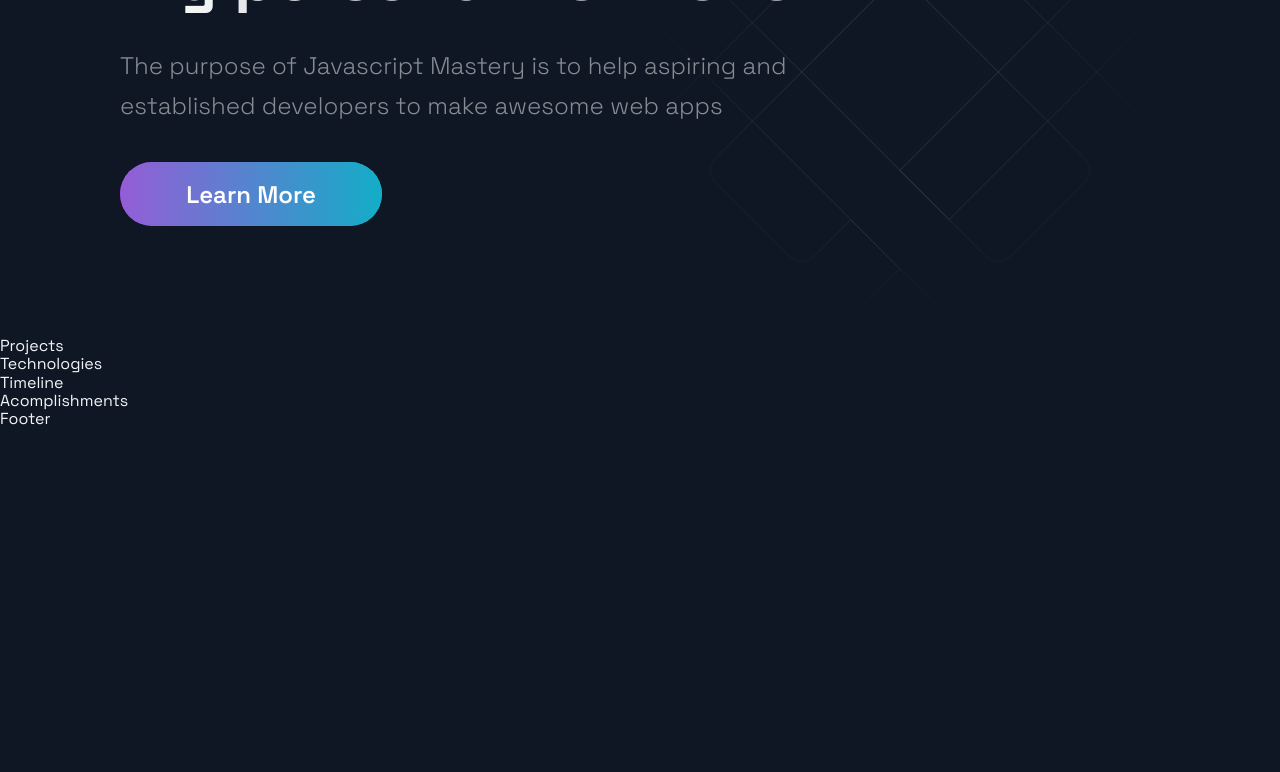
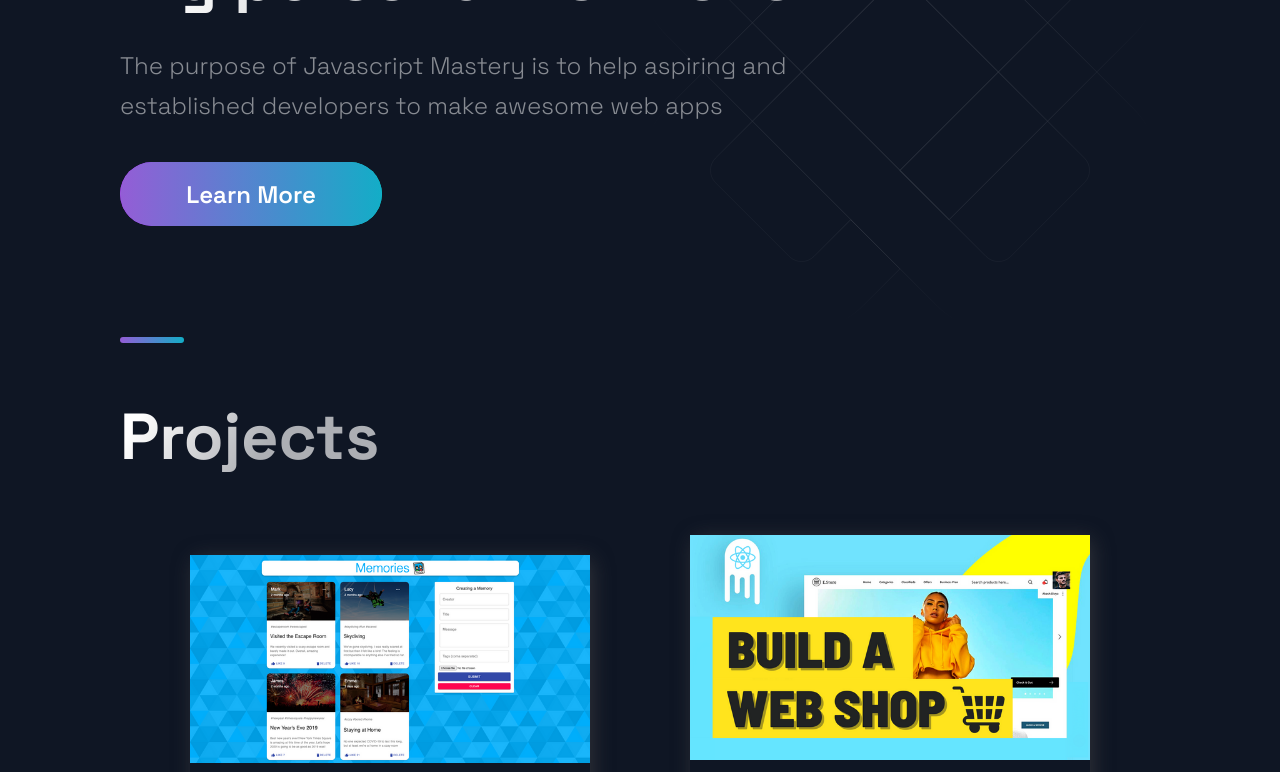
Before and after one commit to shahil-kv/personal-portfolio, a Next.js app: page / in a window 1280 px wide. Shown: the part 300-1072 px from the top of the page. Before the commit the page ends 800 px from the top, so only its background shows below. Built offline with nearby package versions, Linux system fonts and the light colour scheme.

Commit message:
Projects section is done

```diff
--- a/src/components/Projects/Projects.js
+++ b/src/components/Projects/Projects.js
@@ -1,13 +1,54 @@
 import React from 'react';
-
+// we have somany BlogCard and other elements styled in the projects styles and we imported into the projects.js
 import { BlogCard, CardInfo, ExternalLinks, GridContainer, HeaderThree, Hr, Tag, TagList, TitleContent, UtilityList, Img } from './ProjectsStyles';
+// these are the elements that we are using globally for all our pages and components so its alsos there
 import { Section, SectionDivider, SectionTitle } from '../../styles/GlobalComponents';
+// we have also imported the projects folder from the constant and all the details of the project where in that folder we saved
 import { projects } from '../../constants/constants';
 
+// this is the starting of the project function we have created
 const Projects = () => (
-  <div>
-    Projects
-  </div>
+   <Section nopadding id="projects">
+ {/* the section divide means the small line comes during the starting of a new section */}
+   <SectionDivider/>
+   {/* this is the section were we define the title of the section eg. projects */}
+   <SectionTitle main>Projects</SectionTitle>
+
+   {/* this gridcontainer defines the column size and the padding margin etc need for each of the project */}
+   <GridContainer>
+   {/* then we get the projects content from the folder and map through it and get each every project single we got
+        and the project have the id,title,tags,description etc and we get each of them*/}
+    {projects.map(({id,image,title,tags,description,source,visit})=>(
+    //this is for the card to seperate using the id each and every project have a different project id and it will differentiate everything
+          <BlogCard key={id}>
+          {/* this will insert the image of the projects */}
+          <Img src={image}/>
+          {/* this is where we insert the title of the project and its name etc */}
+        <TitleContent>
+          <HeaderThree title>{title} </HeaderThree>
+          <Hr/>
+        </TitleContent>
+        {/* we declare the description of the projects in the cardinfo  */}
+   <CardInfo>{description}</CardInfo>
+   <div>
+   {/* this is the section where we declare the used stacks and everything and also we need an id for that to map out
+   so we use a map function and get the output of i and tag from the return and we give the i as the key in the Tag and the content ={key} */}
+    <TitleContent>Stack</TitleContent>
+    <TagList>
+      {tags.map((tag,i)=>(
+        <Tag key={i}>{tag}</Tag>
+      ))}
+    </TagList>
+   </div>
+   {/* this is the section where all of the source code and visit the website all are shown in the category */}
+   <UtilityList>
+    <ExternalLinks href={visit}>Code</ExternalLinks>
+    <ExternalLinks href={source}>Source</ExternalLinks>
+   </UtilityList>
+          </BlogCard>
+  ))}
+   </GridContainer>
+   </Section>
 );
 
 export default Projects;
```
